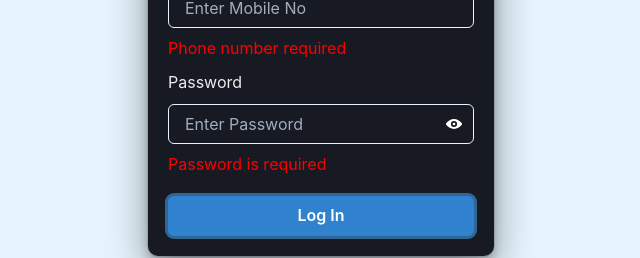
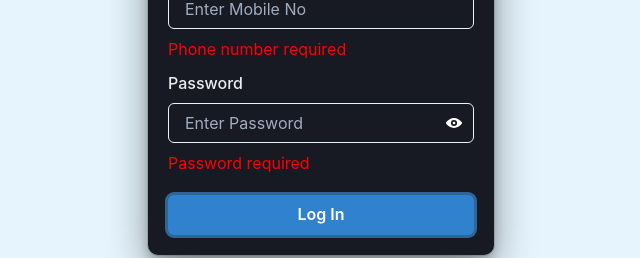
Before and after one commit to freak2810/Banking-System-Front, a Next.js app: page /login in a window 1280 px wide. Both pictures are taken after a click on the button "Log In". Shown: the part 340-598 px from the top of the page, without its empty margins (319-959 px from the left). Built offline with nearby package versions, Linux system fonts and the light colour scheme.

Commit message:
All Changes Done

```diff
--- a/pages/login.tsx
+++ b/pages/login.tsx
@@ -22,18 +22,17 @@ import axiosConfig from '../config/axiosConfig';
 import { useCustomer } from '../context/CustomerContext';
 import { useLogin } from '../context/LoginContext';
 import validation from './validation';
-import { stringify } from 'node:querystring';
-import { Validate, Validate1 } from '../types/Validate';
+import { Validate, ValidateErrorProps } from '../types/Validate';
 export default function Login() {
 	const [showPassword, setShowPassword] = useState<boolean>(false);
 	const [custId, setCustId] = useState<string>('');
 	const [password, setPassword] = useState<string>('');
 	const [loading, setLoading] = useState<boolean>(false);
 	const [values, setValues] = useState<Validate>({
-		phonenumber: '',
+		phoneNumber: '',
 		password: '',
 	});
-	const [errors, setErrors] = useState<Validate1>({});
+	const [errors, setErrors] = useState<ValidateErrorProps>({});
 	const { updateCustomer } = useCustomer();
 	const { isLoggedIn, logIn } = useLogin();
 	const router = useRouter();
@@ -57,14 +56,11 @@ export default function Login() {
 			status: 'error',
 		});
 	}
-	function handlechange(e: any) {
-		setValues({ ...values, [e.target.name]: e.target.value });
-	}
 
 	async function loginHandler() {
 		try {
 			setErrors(validation(values));
-			if (values.phonenumber.length < 1)
+			if (values.phoneNumber.length < 1)
 				throw new Error('Invalid Custsomer ID');
 			if (values.password.length < 1) throw new Error('Invalid Password');
 
@@ -116,20 +112,21 @@ export default function Login() {
 							color='twitter.50'
 							placeholder='Enter Mobile No'
 							type='tel'
-							name='phonenumber'
-							//isInvalid={isError}
-							value={values.phonenumber}
-							onChange={handlechange}
+							name='phoneNumber'
+							value={values.phoneNumber}
+							onChange={e => {
+								setValues({ ...values, [e.target.name]: e.target.value });
+							}}
 						/>
-						{errors.phonenumber && (
+						{errors.phoneNumber && (
 							<Text mb='10px' color='red'>
-								{errors.phonenumber}
+								{errors.phoneNumber}
 							</Text>
 						)}
 					</FormControl>
-					<Text mb='10px' color='whiteAlpha.900'>
-						Password
-					</Text>
+
+					<FormControl>
+						<FormLabel color='whiteAlpha.900'>Password</FormLabel>
 						<InputGroup marginY={2}>
 							<Input
 								color='twitter.50'
@@ -137,9 +134,10 @@ export default function Login() {
 								placeholder='Enter Password'
 								name='password'
 								type={showPassword ? 'text' : 'password'}
-							//isInvalid={isPasswordError}
 								value={values.password}
-							onChange={handlechange}
+								onChange={e => {
+									setValues({ ...values, [e.target.name]: e.target.value });
+								}}
 							/>
 
 							<InputRightElement width='fit-content'>
@@ -152,6 +150,7 @@ export default function Login() {
 							</InputRightElement>
 						</InputGroup>
 						{errors.password && <Text color='red'>{errors.password}</Text>}
+					</FormControl>
 				</Box>
 				<Button
 					isLoading={loading}
--- a/pages/validation.tsx
+++ b/pages/validation.tsx
@@ -1,18 +1,18 @@
-import { Validate } from '../types/Validate';
+import { Validate, ValidateErrorProps } from '../types/Validate';
 
 const validation = (values: Validate) => {
-	let errors = {} as Validate;
-	if (!values.phonenumber) {
-		errors.phonenumber = 'Phone number required';
+	let errors = {} as ValidateErrorProps;
+	if (!values.phoneNumber) {
+		errors.phoneNumber = 'Phone number required';
 	} else if (
 		!/^\(?([0-9]{3})\)?[-. ]?([0-9]{3})[-. ]?([0-9]{4})$/.test(
-			values.phonenumber
+			values.phoneNumber
 		)
 	)
-		errors.phonenumber = 'Phone NUmber Is Invalid';
-	if (!values.password) errors.password = 'Password is required';
+		errors.phoneNumber = 'Phone Number Is Invalid';
+	if (!values.password) errors.password = 'Password required';
 	else if (!/^(?=.{8,})/.test(values.password))
-		errors.password = 'Enter 8 digits password';
+		errors.password = 'Enter 8 digit password';
 	//     /^(?=.*[a-z])(?=.*[A-Z])(?=.*[0-9])(?=.*[!@#\$%\^&\*])(?=.{8,})/
 	return errors;
 };
--- a/types/Validate.ts
+++ b/types/Validate.ts
@@ -1,9 +1,9 @@
 export interface Validate {
-	phonenumber: string;
+	phoneNumber: string;
 	password: string;
 }
 
-export interface Validate1{
-    phonenumber?: string;
+export interface ValidateErrorProps{
+    phoneNumber?: string;
 	password?: string;
 }
```
Lines whose indentation alone changed are shown as unchanged.
